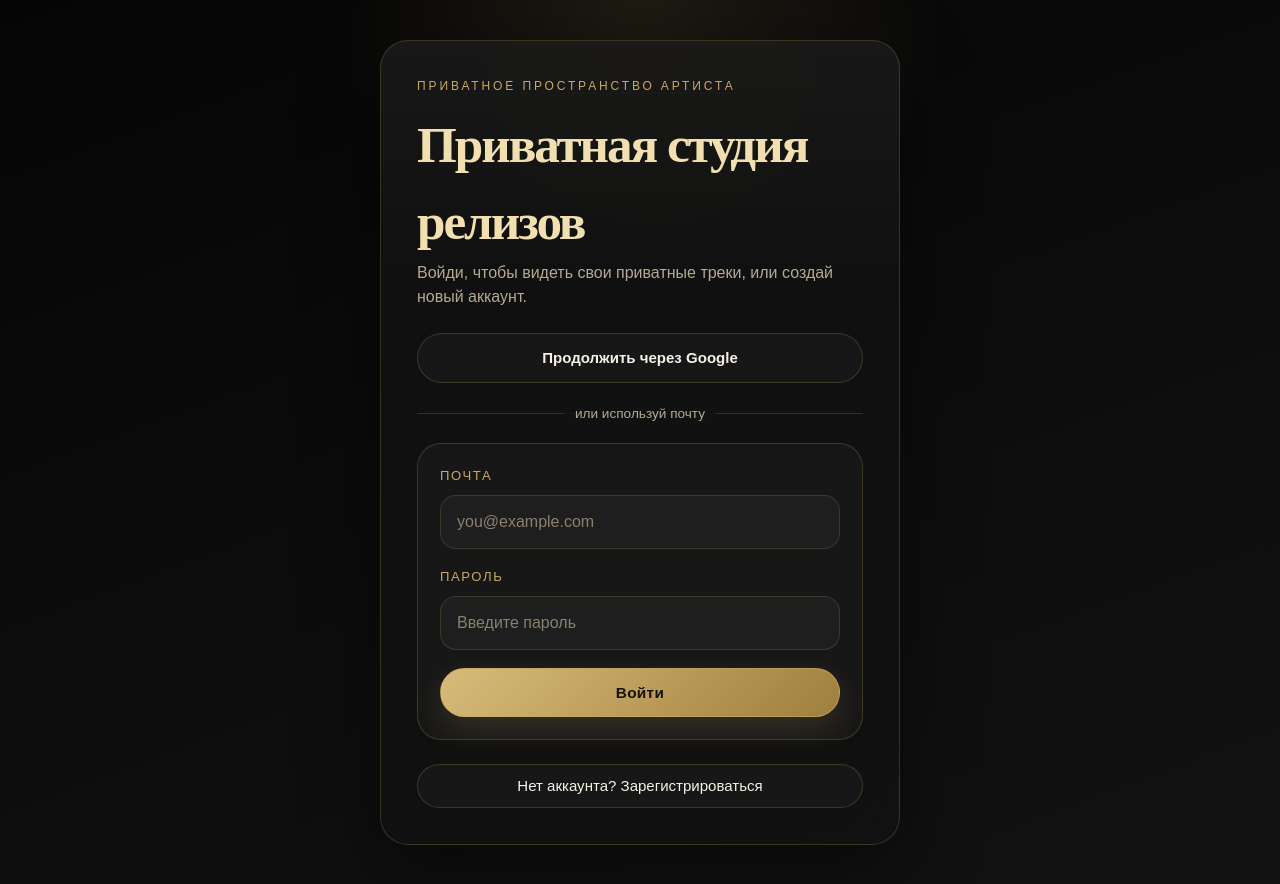
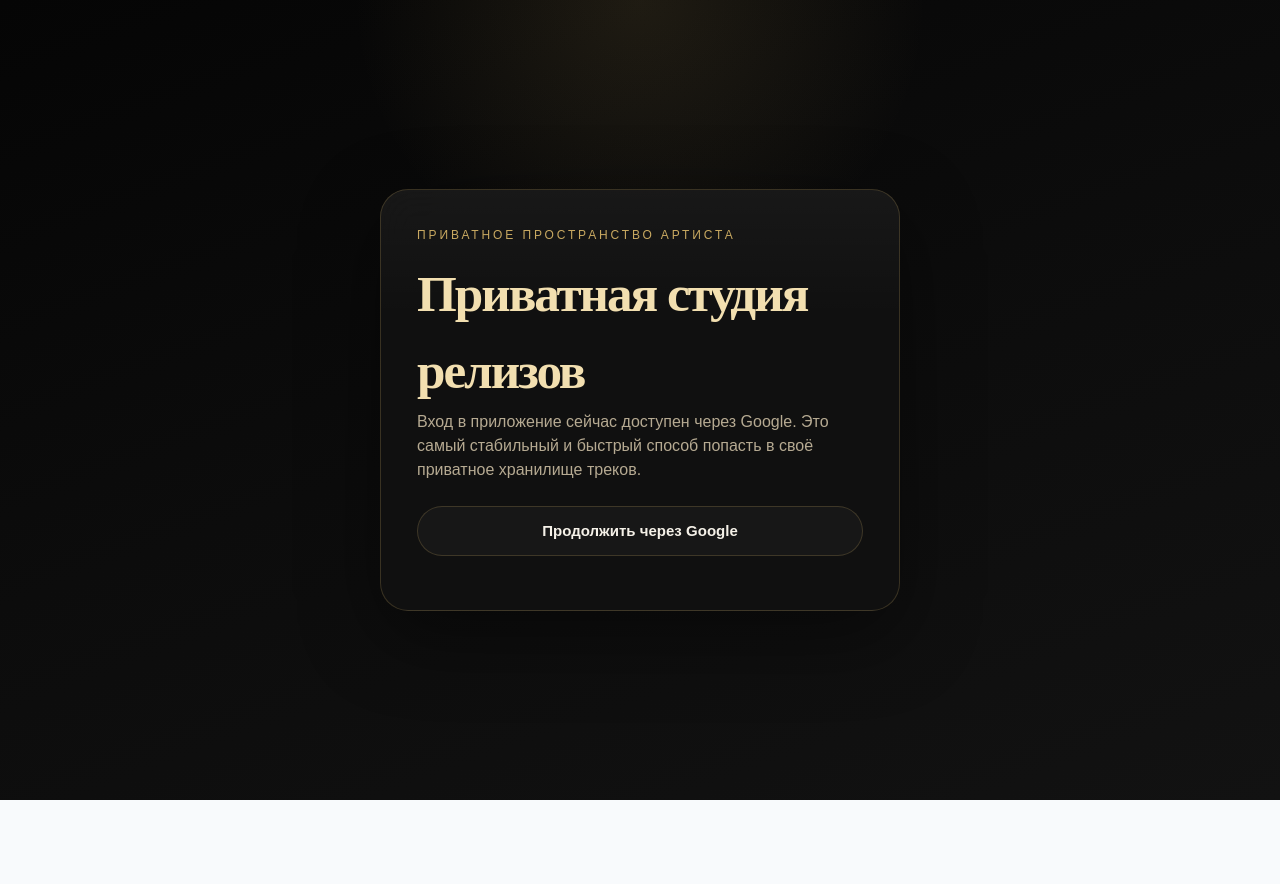
Before and after one commit to markeniy/track-vault, a React (Vite) app: page / in a window 1280 px wide. After the commit the page ends 800 px from the top, so only its background shows below. Built offline with nearby package versions, Linux system fonts and the light colour scheme; no server answers.

Commit message:
Simplify auth to Google only

```diff
--- a/src/components/AuthForm.jsx
+++ b/src/components/AuthForm.jsx
@@ -2,10 +2,6 @@ import { useState } from 'react';
 import { supabase } from '../lib/supabase';
 
 function AuthForm() {
-  const [mode, setMode] = useState('sign-in');
-  const [email, setEmail] = useState('');
-  const [password, setPassword] = useState('');
-  const [isSubmitting, setIsSubmitting] = useState(false);
   const [feedback, setFeedback] = useState({
     type: '',
     text: '',
@@ -33,72 +29,15 @@ function AuthForm() {
     }
   }
 
-  async function handleSubmit(event) {
-    event.preventDefault();
-    setFeedback({
-      type: '',
-      text: '',
-    });
-    setIsSubmitting(true);
-
-    const authAction =
-      mode === 'sign-up'
-        ? supabase.auth.signUp({
-            email,
-            password,
-            options: {
-              emailRedirectTo: window.location.origin,
-            },
-          })
-        : supabase.auth.signInWithPassword({
-            email,
-            password,
-          });
-
-    const { data, error } = await authAction;
-
-    if (error) {
-      console.error('Ошибка авторизации:', error);
-      setFeedback({
-        type: 'error',
-        text: error.message || (
-          mode === 'sign-up'
-            ? 'Не удалось зарегистрироваться.'
-            : 'Не удалось войти.'
-        ),
-      });
-      setIsSubmitting(false);
-      return;
-    }
-
-    if (mode === 'sign-up' && !data.session) {
-      setFeedback({
-        type: 'info',
-        text: 'Аккаунт создан. Подтверди почту через письмо и затем войди в приложение.',
-      });
-    }
-
-    setEmail('');
-    setPassword('');
-    setIsSubmitting(false);
-  }
-
   return (
     <main className="auth-shell">
       <div className="auth-card">
         <p className="auth-eyebrow">Приватное пространство артиста</p>
         <h1 className="app-title">Приватная студия релизов</h1>
         <p className="auth-text">
-          Войди, чтобы видеть свои приватные треки, или создай новый аккаунт.
+          Вход в приложение сейчас доступен через Google. Это самый стабильный и быстрый способ
+          попасть в своё приватное хранилище треков.
         </p>
-
-        <button type="button" className="oauth-button" onClick={handleGoogleSignIn}>
-          Продолжить через Google
-        </button>
-
-        <div className="auth-divider">
-          <span>или используй почту</span>
-        </div>
 
         {feedback.text ? (
           <div
@@ -112,64 +51,8 @@ function AuthForm() {
           </div>
         ) : null}
 
-        <form className="auth-form" onSubmit={handleSubmit}>
-          <div className="form-field">
-            <label htmlFor="email">Почта</label>
-            <input
-              id="email"
-              type="email"
-              value={email}
-              onChange={function (event) {
-                setEmail(event.target.value);
-              }}
-              placeholder="you@example.com"
-              required
-            />
-          </div>
-
-          <div className="form-field">
-            <label htmlFor="password">Пароль</label>
-            <input
-              id="password"
-              type="password"
-              value={password}
-              onChange={function (event) {
-                setPassword(event.target.value);
-              }}
-              placeholder="Введите пароль"
-              required
-            />
-          </div>
-
-          <button
-            type="submit"
-            className="save-track-button auth-submit-button"
-            disabled={isSubmitting}
-          >
-            {isSubmitting
-              ? 'Отправляем...'
-              : mode === 'sign-up'
-                ? 'Зарегистрироваться'
-                : 'Войти'}
-          </button>
-        </form>
-
-        <button
-          type="button"
-          className="secondary-button auth-switch-button"
-          onClick={function () {
-            setFeedback({
-              type: '',
-              text: '',
-            });
-            setMode(function (currentMode) {
-              return currentMode === 'sign-up' ? 'sign-in' : 'sign-up';
-            });
-          }}
-        >
-          {mode === 'sign-up'
-            ? 'Уже есть аккаунт? Войти'
-            : 'Нет аккаунта? Зарегистрироваться'}
+        <button type="button" className="oauth-button" onClick={handleGoogleSignIn}>
+          Продолжить через Google
         </button>
       </div>
     </main>
```
